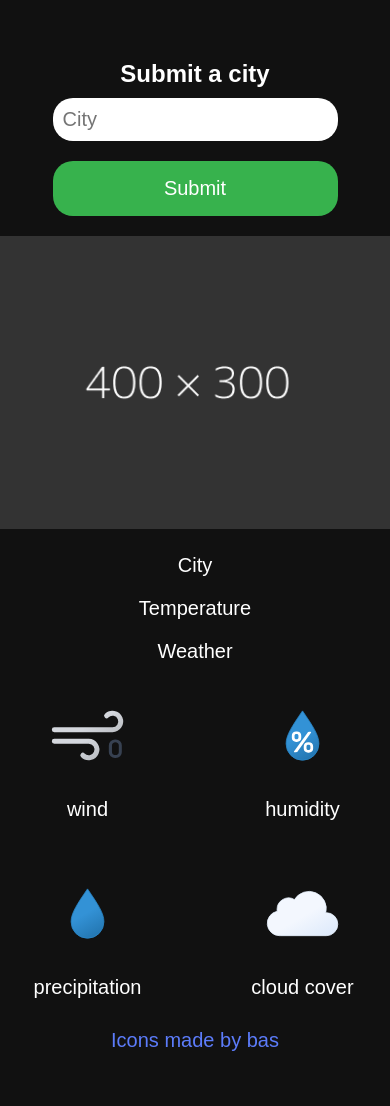
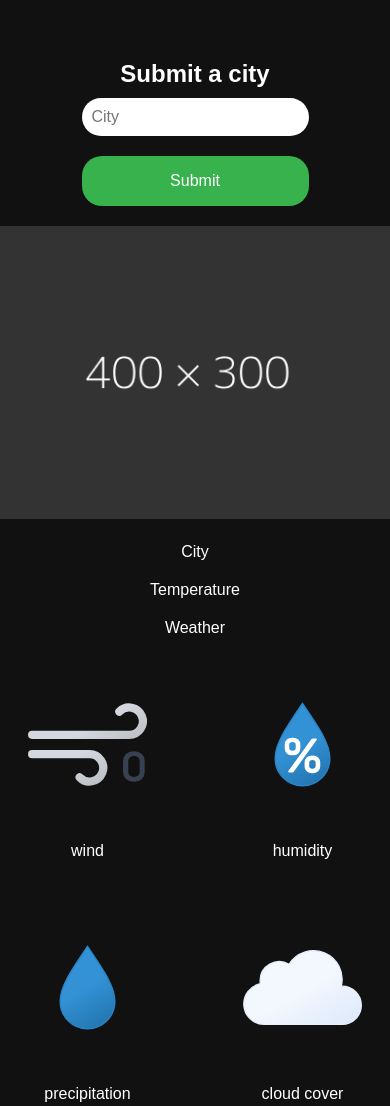
Before and after one commit to functionexpression/weather-app-typescript, a website built with Vite: page index.html in a window 390 px wide. Shown: the top 1106 px of the page. Before the commit the page ends 1052 px from the top, so only its background shows below. Built offline with nearby package versions, Linux system fonts and the light colour scheme.

Commit message:
add more queries

```diff
--- a/src/css/styles.css
+++ b/src/css/styles.css
@@ -27,6 +27,8 @@ body {
 
 
 .form-text {
+
+  padding: 1rem;
 
   border-radius: 20px;
   border: none;
@@ -101,7 +103,7 @@ ion-icon {
 
 
 .icon {
-  width: 20%;
+  width: 30%;
 }
 
 footer {
@@ -157,20 +159,33 @@ h1 {
 }
 
 /**************/
-/* query */
+/* queries */
 /*************/
 
-@media (max-width: 400px) {
+@media (max-width: 600px) {
   .form {
     grid-template-columns: 1fr;
   }
 
-  .form-text {
-    padding: 1rem;
+  body {
+    font-size: 1.8rem;
   }
+
 
   .icon {
     width: 60%;
   }
 
 }
+
+
+
+@media (max-width: 400px) {
+  body {
+    font-size: 1.6rem;
+  }
+
+  .icon {
+    width: 100%;
+  }
+}
```
